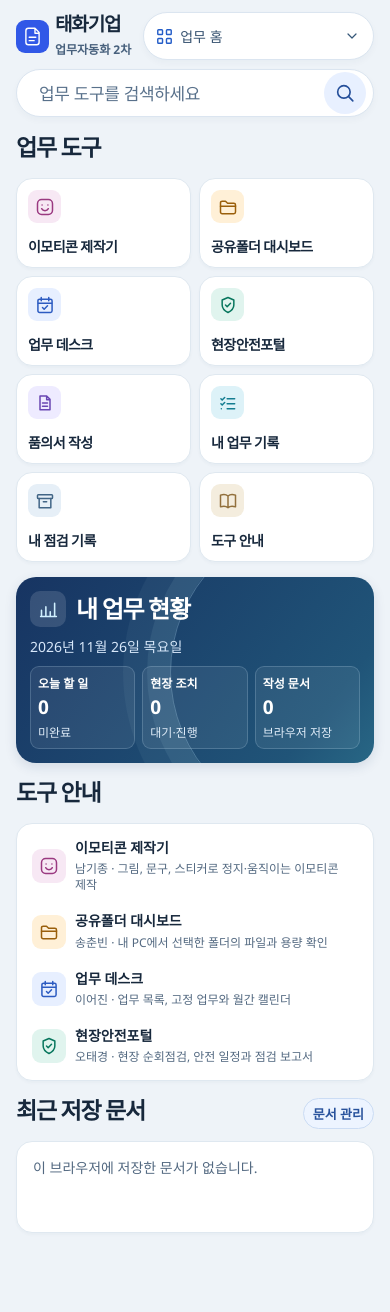
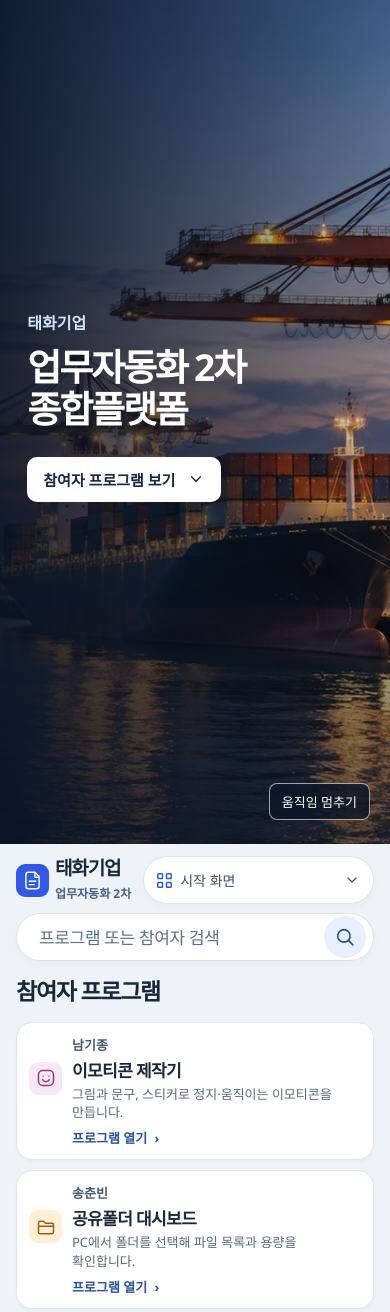
Before and after one commit to kclock-boop/261124, a plain HTML site: page index.html in a window 390 px wide. Shown: the top 1312 px of the page. Before the commit the page ends 1271 px from the top, so only its background shows below. Drawn offline with Linux system fonts and the light colour scheme.

Commit message:
Publish the harbor intro and vertical program list

```diff
--- a/index.html
+++ b/index.html
@@ -22,48 +22,66 @@
     <symbol id="i-document" viewBox="0 0 24 24"><path d="M6 3.5h8l4 4V20H6zM14 4v4h4M9 12h6m-6 4h6"/></symbol>
     <symbol id="i-list" viewBox="0 0 24 24"><path d="m3.5 7 1.5 1.5L8 5.5m-4.5 7.5 1.5 1.5L8 11.5m3-4.5h9m-9 6h9m-9 6h9M4 19h.01"/></symbol>
     <symbol id="i-archive" viewBox="0 0 24 24"><rect x="3" y="4.5" width="18" height="4.5" rx="1"/><path d="M5 9v11h14V9m-9 4h4"/></symbol>
-    <symbol id="i-guide" viewBox="0 0 24 24"><path d="M12 6c-2.2-2.1-5.4-2.4-9-1.1V19c3.6-1.3 6.8-1 9 1.1 2.2-2.1 5.4-2.4 9-1.1V4.9c-3.6-1.3-6.8-1-9 1.1v14.1"/></symbol>
     <symbol id="i-status" viewBox="0 0 24 24"><path d="M4 19.5V13m5 6.5V9m5 10.5v-5m5 5V5m-16 15h18"/></symbol>
   </svg>
+  <section class="intro" id="home" aria-labelledby="intro-title">
+    <img class="intro-image" src="/261124/harbor-intro.jpg" width="1672" height="941" alt="" fetchpriority="high">
+    <div class="intro-content">
+      <p class="intro-company">태화기업</p>
+      <h1 id="intro-title">업무자동화 2차<br>종합플랫폼</h1>
+      <a class="intro-link" href="#programs">참여자 프로그램 보기 <svg class="icon" aria-hidden="true"><use href="#i-chevron"></use></svg></a>
+    </div>
+    <button class="motion-toggle" id="motion-toggle" type="button" hidden>움직임 멈추기</button>
+  </section>
   <header class="masthead">
     <div class="masthead-inner">
-      <a class="brand" href="#home"><img src="/261124/favicon.svg" alt="" width="40" height="40"><span><b>태화기업</b><small>업무자동화 2차</small></span></a>
+      <a class="brand" href="#programs"><img src="/261124/favicon.svg" alt="" width="40" height="40"><span><b>태화기업</b><small>업무자동화 2차</small></span></a>
       <form class="tool-search" id="tool-search" role="search">
         <label for="tool-query" class="screen-reader">업무 도구 검색</label>
-        <input id="tool-query" type="search" placeholder="업무 도구를 검색하세요" autocomplete="off">
+        <input id="tool-query" type="search" placeholder="프로그램 또는 참여자 검색" autocomplete="off">
         <button type="submit" aria-label="검색"><svg class="icon" aria-hidden="true"><use href="#i-search"></use></svg></button>
       </form>
       <div class="jump">
         <svg class="icon jump-icon" aria-hidden="true"><use href="#i-menu"></use></svg>
         <label for="quick-jump">바로가기</label>
-        <select id="quick-jump" aria-label="바로가기"><option value="home">업무 홈</option></select>
+        <select id="quick-jump" aria-label="바로가기"><option value="programs">업무 홈</option><option value="home">시작 화면</option></select>
         <svg class="icon jump-chevron" aria-hidden="true"><use href="#i-chevron"></use></svg>
       </div>
     </div>
   </header>
   <div class="workspace">
-    <header class="screen-bar" id="screen-bar" hidden><a href="#home">업무 홈</a><span aria-hidden="true">/</span><strong id="screen-name" tabindex="-1">업무 홈</strong></header>
-    <main id="home">
+    <header class="screen-bar" id="screen-bar" hidden><a href="#programs">업무 홈</a><span aria-hidden="true">/</span><strong id="screen-name" tabindex="-1">업무 홈</strong></header>
+    <main id="programs" tabindex="-1">
+      <p id="search-message" class="search-message" role="status" hidden></p>
       <div class="dashboard">
-        <section class="tool-section" aria-labelledby="tools-heading">
-          <div class="section-head"><h1 id="tools-heading">업무 도구</h1><p id="search-message" role="status" hidden></p></div>
+        <section id="tools-guide" class="participants" aria-labelledby="participants-heading">
+          <div class="section-head"><h2 id="participants-heading">참여자 프로그램</h2></div>
+          <div class="participant-list" id="participant-list">
+            <a class="program" href="#studio" data-screen="studio" data-search="이미지 캔버스 움짤 gif">
+              <span class="tile-icon orchid" aria-hidden="true"><svg class="icon"><use href="#i-smile"></use></svg></span>
+              <span class="program-info"><span class="author">남기종</span><strong>이모티콘 제작기</strong><small>그림과 문구, 스티커로 정지·움직이는 이모티콘을 만듭니다.</small></span>
+              <span class="program-action" aria-hidden="true">프로그램 열기 <span>›</span></span>
+            </a>
+            <a class="program" href="#folder" data-screen="folder" data-search="공유 폴더">
+              <span class="tile-icon amber" aria-hidden="true"><svg class="icon"><use href="#i-folder"></use></svg></span>
+              <span class="program-info"><span class="author">송춘빈</span><strong>공유폴더 대시보드</strong><small>PC에서 폴더를 선택해 파일 목록과 용량을 확인합니다.</small></span>
+              <span class="program-action" aria-hidden="true">프로그램 열기 <span>›</span></span>
+            </a>
+            <a class="program" href="#desk" data-screen="desk" data-search="달력 캘린더 고정 업무">
+              <span class="tile-icon blue" aria-hidden="true"><svg class="icon"><use href="#i-calendar"></use></svg></span>
+              <span class="program-info"><span class="author">이어진</span><strong>업무 데스크</strong><small>할 일과 반복 업무를 챙기고 월간 일정과 메모를 관리합니다.</small></span>
+              <span class="program-action" aria-hidden="true">프로그램 열기 <span>›</span></span>
+            </a>
+            <a class="program" href="#safety" data-screen="safety" data-search="현장 안전 순회 점검">
+              <span class="tile-icon mint" aria-hidden="true"><svg class="icon"><use href="#i-shield"></use></svg></span>
+              <span class="program-info"><span class="author">오태경</span><strong>현장안전포털</strong><small>현장 순회점검을 기록하고 안전 일정과 보고서를 확인합니다.</small></span>
+              <span class="program-action" aria-hidden="true">프로그램 열기 <span>›</span></span>
+            </a>
+          </div>
+        </section>
+        <section class="tool-section" id="support-tools" aria-labelledby="tools-heading">
+          <div class="section-head"><h2 id="tools-heading">업무 지원 도구</h2></div>
           <div class="tool-grid" id="tool-grid">
-            <a class="tile" href="#studio" data-screen="studio" data-search="남기종 그림 이미지 캔버스 스티커 움짤 gif">
-              <span class="tile-icon orchid" aria-hidden="true"><svg class="icon"><use href="#i-smile"></use></svg></span>
-              <strong>이모티콘 제작기</strong>
-            </a>
-            <a class="tile" href="#folder" data-screen="folder" data-search="송춘빈 파일 목록 공유 폴더 용량 대시보드">
-              <span class="tile-icon amber" aria-hidden="true"><svg class="icon"><use href="#i-folder"></use></svg></span>
-              <strong>공유폴더 대시보드</strong>
-            </a>
-            <a class="tile" href="#desk" data-screen="desk" data-search="이어진 일정 할 일 달력 캘린더 메모">
-              <span class="tile-icon blue" aria-hidden="true"><svg class="icon"><use href="#i-calendar"></use></svg></span>
-              <strong>업무 데스크</strong>
-            </a>
-            <a class="tile" href="#safety" data-screen="safety" data-search="오태경 현장 안전 순회 점검 보고서">
-              <span class="tile-icon mint" aria-hidden="true"><svg class="icon"><use href="#i-shield"></use></svg></span>
-              <strong>현장안전포털</strong>
-            </a>
             <a class="tile" href="#documents" data-screen="documents" data-search="품의서 문서 초안 회의록 작성 양식 인쇄">
               <span class="tile-icon violet" aria-hidden="true"><svg class="icon"><use href="#i-document"></use></svg></span>
               <strong>품의서 작성</strong>
@@ -76,12 +94,7 @@
               <span class="tile-icon steel" aria-hidden="true"><svg class="icon"><use href="#i-archive"></use></svg></span>
               <strong>내 점검 기록</strong>
             </a>
-            <a class="tile" href="#tools-guide" data-screen="tools-guide" data-search="안내 도움 이름 기능 참여생">
-              <span class="tile-icon sand" aria-hidden="true"><svg class="icon"><use href="#i-guide"></use></svg></span>
-              <strong>도구 안내</strong>
-            </a>
           </div>
-          <p class="empty" id="no-tools" hidden>일치하는 도구가 없습니다. 다른 검색어를 입력해 보세요.</p>
         </section>
         <section class="summary-panel" aria-labelledby="records-heading">
           <div class="summary-heading">
@@ -95,15 +108,6 @@
             <a href="#documents"><span>작성 문서</span><strong id="document-count">0</strong><small>브라우저 저장</small></a>
           </div>
         </section>
-        <section id="tools-guide" class="guide-panel" aria-labelledby="guide-heading">
-          <div class="section-head"><h2 id="guide-heading">도구 안내</h2></div>
-          <div class="guide-list">
-            <a href="#studio"><span class="tile-icon orchid" aria-hidden="true"><svg class="icon"><use href="#i-smile"></use></svg></span><span><strong>이모티콘 제작기</strong><small>남기종 · 그림, 문구, 스티커로 정지·움직이는 이모티콘 제작</small></span></a>
-            <a href="#folder"><span class="tile-icon amber" aria-hidden="true"><svg class="icon"><use href="#i-folder"></use></svg></span><span><strong>공유폴더 대시보드</strong><small>송춘빈 · 내 PC에서 선택한 폴더의 파일과 용량 확인</small></span></a>
-            <a href="#desk"><span class="tile-icon blue" aria-hidden="true"><svg class="icon"><use href="#i-calendar"></use></svg></span><span><strong>업무 데스크</strong><small>이어진 · 업무 목록, 고정 업무와 월간 캘린더</small></span></a>
-            <a href="#safety"><span class="tile-icon mint" aria-hidden="true"><svg class="icon"><use href="#i-shield"></use></svg></span><span><strong>현장안전포털</strong><small>오태경 · 현장 순회점검, 안전 일정과 점검 보고서</small></span></a>
-          </div>
-        </section>
         <section id="recent-panel" class="recent-panel" aria-labelledby="recent-heading">
           <div class="section-head"><h2 id="recent-heading">최근 저장 문서</h2><a class="small-link" href="#documents">문서 관리</a></div>
           <div class="recent-list">
@@ -112,6 +116,7 @@
           </div>
         </section>
       </div>
+      <p class="empty" id="no-tools" hidden>일치하는 도구가 없습니다. 다른 검색어를 입력해 보세요.</p>
       <button type="button" id="install-platform" class="install" hidden>앱 설치</button>
     </main>
     <section id="tools" aria-label="업무 도구 화면" hidden></section>
--- a/portal.css
+++ b/portal.css
@@ -23,6 +23,47 @@ button, select { cursor: pointer; }
 .icon {
   display: block; width: 24px; height: 24px; flex: none;
   fill: none; stroke: currentColor; stroke-width: 1.8; stroke-linecap: round; stroke-linejoin: round;
+}
+.intro {
+  position: relative; isolation: isolate; display: grid; align-items: center;
+  min-height: 100vh; min-height: 100svh; overflow: hidden; padding-block: 64px 96px;
+  background: #101e2f; color: #fff;
+}
+.intro-image {
+  position: absolute; z-index: -2; inset: 0; width: 100%; height: 100%;
+  object-fit: cover; object-position: 63% center;
+}
+.intro.is-animated .intro-image { animation: harbor-camera 22s ease-in-out infinite alternate; }
+.intro.is-paused .intro-image { animation-play-state: paused; }
+@keyframes harbor-camera {
+  from { transform: scale(1.03); }
+  to { transform: translate3d(-2%, 1%, 0) scale(1.16); }
+}
+.intro::before {
+  content: ""; position: absolute; z-index: -1; inset: 0;
+  background: linear-gradient(90deg, #0a1424df, #0a142485 52%, #0a14242a),
+    linear-gradient(0deg, #0a142486, transparent 45%);
+}
+.intro-content { width: min(100%, var(--container)); margin: 0 auto; padding-inline: clamp(20px, 7vw, 108px); }
+.intro-company { font-size: clamp(16px, 1.7vw, 23px); font-weight: 700; color: #d3e5fa; }
+.intro h1 {
+  margin: 12px 0 28px; font-size: clamp(38px, 6vw, 88px); line-height: 1.12;
+  letter-spacing: -.06em; word-break: keep-all;
+}
+.intro-link {
+  display: inline-flex; align-items: center; gap: 12px; padding: 12px 16px;
+  border-radius: 10px; background: #fff; color: #152845; font-size: 15px; font-weight: 750;
+}
+.intro-link:hover { background: #e8f2ff; }
+.intro-link .icon { width: 18px; height: 18px; }
+.motion-toggle {
+  position: absolute; right: clamp(20px, 5vw, 76px); bottom: 24px; padding: 8px 12px;
+  border: 1px solid #ffffff9c; border-radius: 8px; background: #0b1728d4; color: #fff; font-size: 13px;
+}
+.motion-toggle:hover { background: #253a52; }
+.intro :focus-visible { outline-color: #fff; }
+@media (prefers-reduced-motion: reduce) {
+  .intro.is-animated .intro-image { animation: none; }
 }
 .masthead { background: #eef3f8; }
 .masthead-inner {
@@ -61,18 +102,41 @@ button, select { cursor: pointer; }
 }
 .jump-chevron { position: absolute; right: 13px; width: 16px; height: 16px; color: #365778; pointer-events: none; }
 .workspace { min-width: 0; }
-#home { max-width: var(--container); margin: 0 auto; padding: 4px 40px 38px; }
-.dashboard { display: grid; grid-template-columns: minmax(0, 1.72fr) minmax(295px, 1fr); gap: 26px 24px; align-items: start; }
+#programs {
+  max-width: var(--container); margin: 0 auto; padding: 4px 40px 38px; scroll-margin-top: var(--header-height);
+}
+.dashboard {
+  display: grid; grid-template-columns: minmax(0, 1.72fr) minmax(295px, 1fr);
+  grid-template-areas: "participants status" "participants recent" "support recent"; gap: 20px 24px; align-items: start;
+}
+.participants { grid-area: participants; min-width: 0; }
+.tool-section { grid-area: support; min-width: 0; }
+.recent-panel { grid-area: recent; min-width: 0; }
+.is-searching .dashboard { grid-template-columns: minmax(0, 1fr); grid-template-areas: "participants" "support"; gap: 0; }
+.is-searching .summary-panel, .is-searching .recent-panel { display: none; }
+.is-searching .participants:not([hidden]) + .tool-section:not([hidden]) { margin-top: 20px; }
+.search-message { margin: 0 0 12px; color: var(--muted); font-size: 14px; }
 .section-head { display: flex; flex-wrap: wrap; justify-content: space-between; align-items: baseline; gap: 6px 12px; min-height: 34px; margin-bottom: 11px; }
-.section-head h1, .section-head h2 { font-size: clamp(23px, 2vw, 29px); line-height: 1.25; letter-spacing: -.055em; }
-.section-head p { font-size: 14px; color: var(--muted); }
-.tool-grid { display: grid; grid-template-columns: repeat(4, minmax(0, 1fr)); gap: 12px; }
+.section-head h2 { font-size: clamp(23px, 2vw, 29px); line-height: 1.25; letter-spacing: -.055em; }
+.participant-list { display: grid; gap: 10px; }
+.program {
+  display: grid; grid-template-columns: auto minmax(0, 1fr) auto; align-items: center; gap: 14px;
+  padding: 14px 16px; border: 1px solid var(--line); border-radius: 16px; background: var(--surface);
+  box-shadow: 0 2px 3px #163b5b08;
+}
+.program-info { display: grid; min-width: 0; gap: 3px; }
+.program-info strong { font-size: 19px; font-weight: 750; letter-spacing: -.035em; }
+.program-info .author { color: #415a75; font-weight: 700; font-size: 13px; }
+.program-info small { color: var(--muted); font-size: 13px; line-height: 1.4; word-break: keep-all; overflow-wrap: anywhere; }
+.program-action { color: #28529c; font-size: 13px; font-weight: 700; white-space: nowrap; }
+.program-action span { margin-left: 4px; }
+.tool-grid { display: grid; grid-template-columns: repeat(3, minmax(0, 1fr)); gap: 10px; }
 .tile {
   display: flex; flex-direction: column; justify-content: space-between; align-items: flex-start; min-height: 112px;
   gap: 15px; padding: 13px 14px; background: var(--surface); border: 1px solid var(--line);
   border-radius: 16px; box-shadow: 0 2px 3px #163b5b08;
 }
-.tile:hover, .guide-list a:hover { border-color: #83a9df; background: #f7fbff; }
+.tile:hover, .program:hover { border-color: #83a9df; background: #f7fbff; }
 .tile strong { font-size: clamp(13px, 1.35vw, 17px); font-weight: 750; line-height: 1.26; letter-spacing: -.04em; word-break: keep-all; }
 .tile-icon {
   display: grid; place-items: center; flex: none; width: 39px; height: 39px;
@@ -86,9 +150,8 @@ button, select { cursor: pointer; }
 .violet { --glyph: #6947b3; --tint: #eeebff; }
 .cyan { --glyph: #147d91; --tint: #ddf2f8; }
 .steel { --glyph: #416586; --tint: #e6eff7; }
-.sand { --glyph: #92703c; --tint: #f4edde; }
 .summary-panel {
-  position: relative; overflow: hidden; align-self: stretch; min-height: 266px;
+  grid-area: status; position: relative; overflow: hidden; min-height: 266px;
   border-radius: 20px; padding: 21px; background: linear-gradient(128deg, #173462, #205478 82%, #286785); color: #fff;
   box-shadow: 0 4px 12px #17346220; display: flex; flex-direction: column; align-items: stretch;
 }
@@ -115,25 +178,17 @@ button, select { cursor: pointer; }
 .summary span { font-size: 15px; font-weight: 725; }
 .summary strong { text-align: right; font-size: 23px; line-height: 1.2; font-variant-numeric: tabular-nums; }
 .summary small { color: #e0edf9; text-align: right; font-size: 12px; }
-.guide-panel, .recent-panel { min-width: 0; scroll-margin-top: 16px; }
-.guide-list, .recent-list {
+.recent-list {
   min-width: 0; min-height: 92px; border: 1px solid var(--line); border-radius: 16px;
   background: var(--surface); box-shadow: 0 2px 3px #163b5b08;
 }
-.guide-list { display: grid; grid-template-columns: repeat(2, minmax(0, 1fr)); padding: 6px; gap: 1px; }
-.guide-list a { display: flex; align-items: center; gap: 9px; min-width: 0; padding: 8px; border: 1px solid transparent; border-radius: 10px; }
-.guide-list .tile-icon { width: 34px; height: 34px; }
-.guide-list .tile-icon .icon { width: 20px; height: 20px; }
-.guide-list strong, .guide-list small { display: block; }
-.guide-list strong { font-size: 14px; line-height: 1.3; }
-.guide-list small { margin-top: 4px; color: var(--muted); font-size: 12px; line-height: 1.35; word-break: keep-all; }
 .recent-list ul { margin: 0; padding: 5px 14px; list-style: none; }
 .recent-list li { display: flex; gap: 8px; justify-content: space-between; padding: 9px 0; border-bottom: 1px solid var(--line); }
 .recent-list li:last-child { border-bottom: 0; }
 .recent-list li strong { min-width: 0; overflow-wrap: anywhere; font-size: 14px; }
 .recent-list li time { flex: none; color: var(--muted); font-size: 12px; }
 .empty { margin: 0; padding: 16px; color: var(--muted); font-size: 14px; line-height: 1.45; }
-.tool-section > .empty { background: var(--surface); border: 1px solid var(--line); border-radius: 12px; }
+#no-tools { background: var(--surface); border: 1px solid var(--line); border-radius: 12px; }
 .small-link, .install, .source-toolbar a {
   border: 1px solid #cbdcf4; background: #edf4ff; color: #28529c;
   border-radius: 16px; padding: 5px 9px; font-size: 13px; font-weight: 700; white-space: nowrap;
@@ -161,7 +216,7 @@ iframe { display: block; width: 100%; height: calc(100dvh - var(--header-height)
 
 @media (max-width: 1100px) {
   .masthead-inner { grid-template-columns: 150px minmax(0, 1fr) minmax(195px, 235px); }
-  .masthead-inner, #home, .screen-bar, .source-toolbar { padding-inline: 24px; }
+  .masthead-inner, #programs, .screen-bar, .source-toolbar { padding-inline: 24px; }
   .dashboard { grid-template-columns: minmax(0, 1.65fr) minmax(258px, 1fr); gap: 18px; }
   .tile { padding: 11px; }
 }
@@ -171,8 +226,8 @@ iframe { display: block; width: 100%; height: calc(100dvh - var(--header-height)
   .tool-search { grid-row: 2; grid-column: span 2; }
   .tool-search, .jump { height: 48px; }
   .jump { grid-row: 1; grid-column: 2; }
-  #home, .screen-bar, .source-toolbar { padding-inline: 16px; }
-  .dashboard { grid-template-columns: minmax(0, 1fr); gap: 15px; }
+  #programs, .screen-bar, .source-toolbar { padding-inline: 16px; }
+  .dashboard { grid-template-columns: minmax(0, 1fr); grid-template-areas: "participants" "support" "status" "recent"; gap: 15px; }
   .summary-panel { min-height: 0; padding: 14px; }
   .summary { grid-template-columns: repeat(3, minmax(0,1fr)); padding-top: 10px; }
   .summary a { grid-template-columns: minmax(0, 1fr) auto; padding: 7px; }
@@ -187,7 +242,11 @@ iframe { display: block; width: 100%; height: calc(100dvh - var(--header-height)
   .jump label { display: none; }
   .jump { padding-inline: 11px; gap: 6px; }
   .jump select { min-width: 0; padding-left: 0; }
-  .tool-grid { grid-template-columns: repeat(2, minmax(0, 1fr)); gap: 8px; }
+  .intro h1 { font-size: clamp(36px, 9.5vw, 46px); }
+  .program { grid-template-columns: auto minmax(0, 1fr); gap: 7px 10px; padding: 12px; }
+  .program-action { grid-column: 2; }
+  .program-info strong { font-size: 17px; }
+  .tool-grid { gap: 8px; }
   .tile { min-height: 90px; gap: 9px; }
   .tile-icon { width: 33px; height: 33px; border-radius: 9px; }
   .tile-icon .icon { width: 20px; height: 20px; }
@@ -196,6 +255,5 @@ iframe { display: block; width: 100%; height: calc(100dvh - var(--header-height)
   .summary a small { grid-column: auto; }
   .summary span { font-size: 12px; }
   .summary strong { text-align: left; font-size: 19px; }
-  .guide-list { grid-template-columns: 1fr; }
   .source-toolbar span { display: none; }
 }
--- a/portal.js
+++ b/portal.js
@@ -1,19 +1,23 @@
 import { currentOccurrence, localDay, read, readDesk, todayTasks } from "/261124/desk-data.js";
 
 const screens = {
-  home: ["업무 홈"],
+  home: ["시작 화면"],
+  programs: ["업무 홈"],
   folder: ["공유폴더 대시보드", "/261124/modules/folder.html"],
   desk: ["업무 데스크", "/261124/modules/desk-participant.html", "desk-local"],
   safety: ["현장안전포털", "/261124/modules/safety-participant.html", "safety-local"],
   "desk-local": ["내 업무 데스크", "/261124/modules/desk.html"],
   "safety-local": ["내 현장점검 기록", "/261124/modules/safety.html"],
   documents: ["품의서 작성", "/261124/documents.html"],
-  studio: ["이모티콘 제작기", "/261124/modules/moyang.html"],
-  "tools-guide": ["도구 안내"]
+  studio: ["이모티콘 제작기", "/261124/modules/moyang.html"]
 };
 const $ = id => document.getElementById(id);
 const frames = new Map();
-const toolCards = [...$("tool-grid").querySelectorAll("[data-screen]")];
+const participantCards = [...$("participant-list").querySelectorAll("[data-screen]")];
+const supportCards = [...$("tool-grid").querySelectorAll("[data-screen]")];
+const toolCards = [...participantCards, ...supportCards];
+const intro = $("home");
+const programs = $("programs");
 const jump = $("quick-jump");
 const dateFormat = new Intl.DateTimeFormat("ko-KR", { dateStyle: "medium" });
 
@@ -32,7 +36,9 @@ function filterTools() {
     card.hidden = !match;
     return match;
   });
-  $("tools-guide").hidden = Boolean(query);
+  programs.classList.toggle("is-searching", Boolean(query));
+  $("tools-guide").hidden = participantCards.every(card => card.hidden);
+  $("support-tools").hidden = supportCards.every(card => card.hidden);
   $("search-message").hidden = !query;
   $("search-message").textContent = query ? "검색 결과 " + matches.length + "개" : "";
   $("no-tools").hidden = matches.length !== 0;
@@ -88,10 +94,12 @@ function refreshSummary() {
 
 function navigate(event) {
   const target = location.hash.slice(1);
-  const key = Object.hasOwn(screens, target) ? target : "home";
+  const section = target === "tools-guide" ? "programs" : target;
+  const key = Object.hasOwn(screens, section) ? section : "home";
   const [label, route, localScreen] = screens[key];
   $("screen-name").textContent = label;
-  $("home").hidden = Boolean(route);
+  intro.hidden = Boolean(route);
+  programs.hidden = Boolean(route);
   $("screen-bar").hidden = !route;
   $("tools").hidden = !route;
   jump.value = key;
@@ -130,12 +138,16 @@ function navigate(event) {
     frames.set(key, panel);
   }
   for (const [id, frame] of frames) frame.hidden = id !== key;
-  if (key === "tools-guide") {
-    clearSearch();
-    requestAnimationFrame(() => $("tools-guide").scrollIntoView({ block: "start" }));
+  if (key === "programs") {
+    requestAnimationFrame(() => {
+      if (document.activeElement !== $("tool-query")) programs.focus({ preventScroll: true });
+      programs.scrollIntoView({ block: "start" });
+    });
   } else if (event && route) {
     window.scrollTo(0, 0);
     $("screen-name").focus({ preventScroll: true });
+  } else if (event && key === "home") {
+    window.scrollTo(0, 0);
   }
   refreshSummary();
 }
@@ -179,7 +191,7 @@ $("dismiss-reminder").addEventListener("click", () => {
 });
 window.addEventListener("hashchange", navigate);
 $("tool-query").addEventListener("input", () => {
-  if ($("home").hidden && $("tool-query").value.trim()) location.hash = "home";
+  if (programs.hidden && $("tool-query").value.trim()) location.hash = "programs";
   filterTools();
 });
 $("tool-search").addEventListener("submit", event => {
@@ -188,15 +200,27 @@ $("tool-search").addEventListener("submit", event => {
   if ($("tool-query").value.trim() && matches.length === 1) {
     location.hash = matches[0].hash;
   } else {
-    if ($("home").hidden) location.hash = "home";
-    requestAnimationFrame(() => $("tools-heading").scrollIntoView({ block: "nearest" }));
+    if (programs.hidden) location.hash = "programs";
+    else programs.scrollIntoView({ block: "start" });
   }
 });
 jump.addEventListener("change", () => {
-  if (jump.value === "home") clearSearch();
+  if (jump.value === "home" || jump.value === "programs") clearSearch();
   location.hash = jump.value;
 });
-for (const homeLink of document.querySelectorAll('a[href="#home"]')) homeLink.addEventListener("click", clearSearch);
+for (const homeLink of document.querySelectorAll('a[href="#programs"]')) homeLink.addEventListener("click", clearSearch);
+const motionButton = $("motion-toggle");
+const reduceMotion = window.matchMedia("(prefers-reduced-motion: reduce)");
+function syncIntroMotion() {
+  intro.classList.toggle("is-animated", !reduceMotion.matches);
+  motionButton.hidden = reduceMotion.matches;
+}
+motionButton.addEventListener("click", () => {
+  const paused = intro.classList.toggle("is-paused");
+  motionButton.textContent = paused ? "움직임 재생" : "움직임 멈추기";
+});
+reduceMotion.addEventListener("change", syncIntroMotion);
+syncIntroMotion();
 let installPrompt;
 window.addEventListener("beforeinstallprompt", event => {
   event.preventDefault();
--- a/sw.js
+++ b/sw.js
@@ -1,5 +1,5 @@
 const cachePrefix = "taehwa-pages-/261124/-";
-const cacheName = cachePrefix + "v10";
+const cacheName = cachePrefix + "v11";
 const shell = [
   "/261124/",
   "/261124/index.html",
@@ -21,6 +21,7 @@ const shell = [
   "/261124/favicon.svg",
   "/261124/icon-192.png",
   "/261124/icon-512.png",
+  "/261124/harbor-intro.jpg",
   "/261124/modules/desk-participant.html",
   "/261124/modules/safety-participant.html"
 ];
```
Also changed, not shown: harbor-intro.jpg (added).
